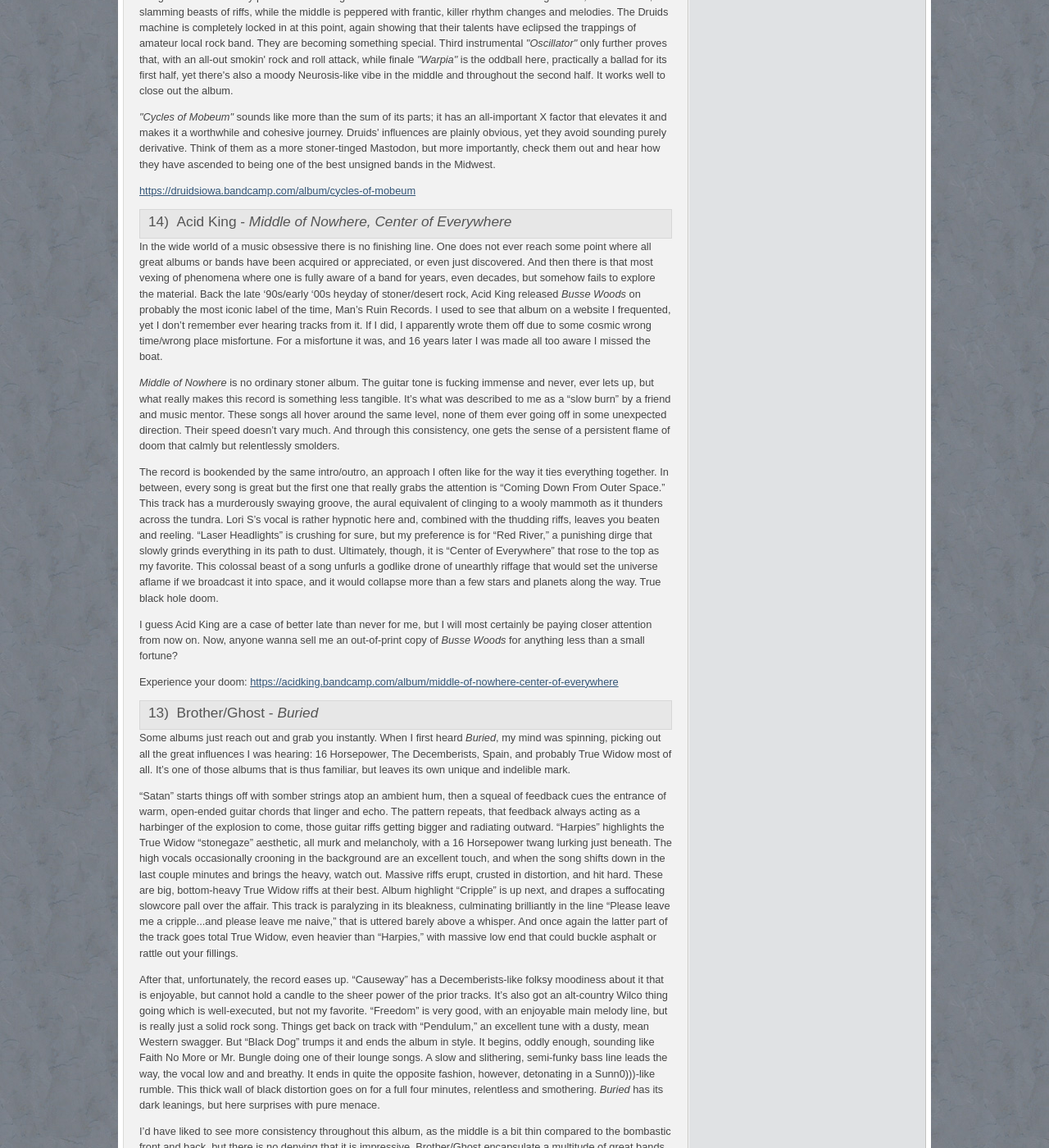
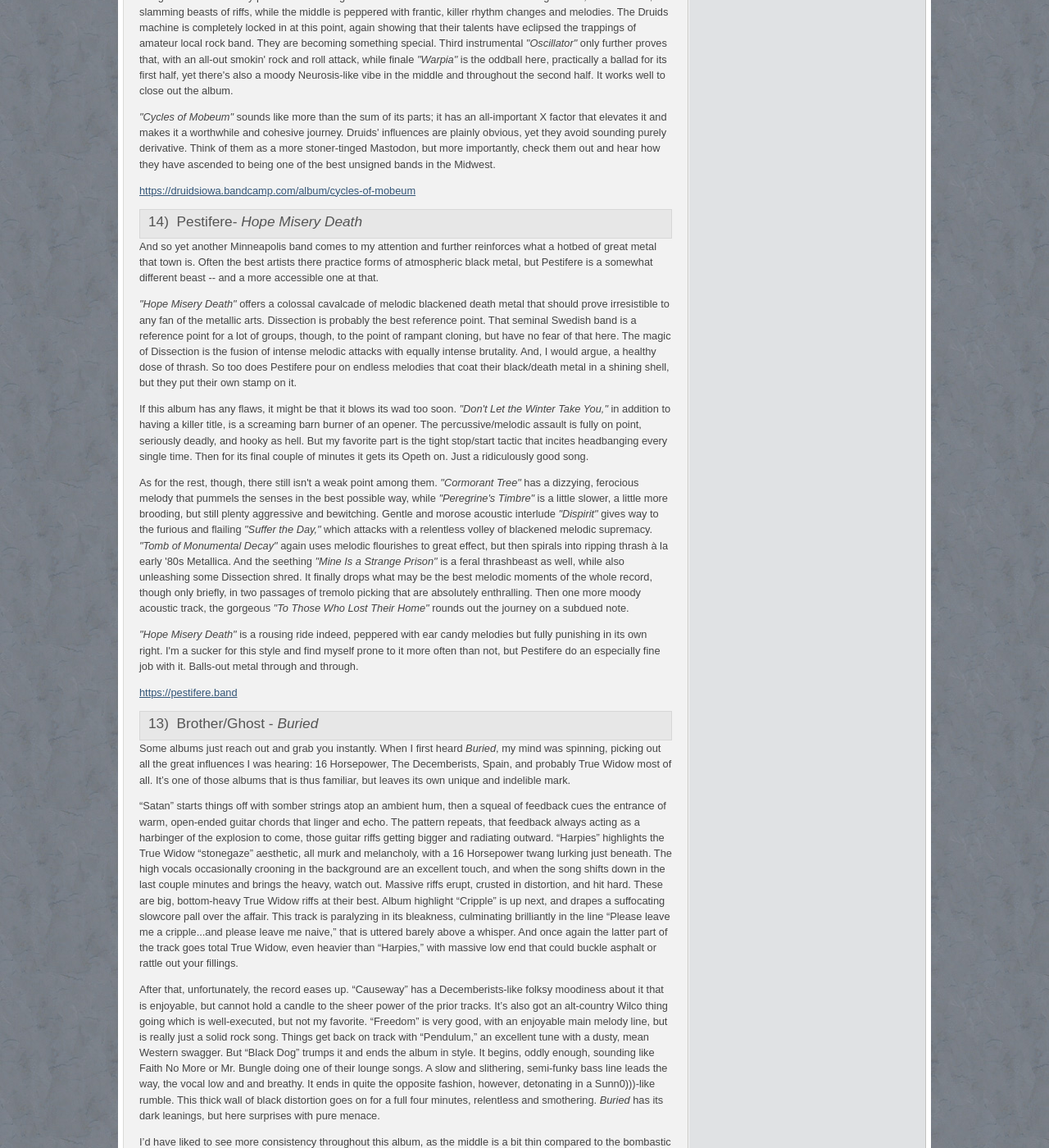
Before and after one commit to luminouscode/luminouscode.fimbulgnosis.com, a Jekyll site: the page built from valecnik/2016_reviews.html, in a window 1280 px wide and 1400 px high, scrolled down 812 px. Shown: the whole window at 82% size. Built offline with Jekyll 4.4.1, drawn with Linux system fonts in a browser that asks for light colours.

Commit message:
Update 14th review

```diff
--- a/valecnik/2016_reviews.html
+++ b/valecnik/2016_reviews.html
@@ -37,23 +37,26 @@
     </p>
   </div>
   <div class="post_meta">
-    <h3>14)&nbsp;&nbsp;Acid King - <i>Middle of Nowhere, Center of Everywhere</i></h3>
+    <h3>14)&nbsp;&nbsp;Pestifere- <i>Hope Misery Death</i></h3>
   </div>
   <div class="post_body">
     <p>
-    In the wide world of a music obsessive there is no finishing line. One does not ever reach some point where all great albums or bands have been acquired or appreciated, or even just discovered. And then there is that most vexing of phenomena where one is fully aware of a band for years, even decades, but somehow fails to explore the material. Back the late ‘90s/early ‘00s heyday of stoner/desert rock, Acid King released <i>Busse Woods</i> on probably the most iconic label of the time, Man’s Ruin Records. I used to see that album on a website I frequented, yet I don’t remember ever hearing tracks from it. If I did, I apparently wrote them off due to some cosmic wrong time/wrong place misfortune. For a misfortune it was, and 16 years later I was made all too aware I missed the boat.
+      And so yet another Minneapolis band comes to my attention and further reinforces what a hotbed of great metal that town is. Often the best artists there practice forms of atmospheric black metal, but Pestifere is a somewhat different beast -- and a more accessible one at that.
     </p>
     <p>
-    <i>Middle of Nowhere</i> is no ordinary stoner album. The guitar tone is fucking immense and never, ever lets up, but what really makes this record is something less tangible. It’s what was described to me as a “slow burn” by a friend and music mentor. These songs all hover around the same level, none of them ever going off in some unexpected direction. Their speed doesn’t vary much. And through this consistency, one gets the sense of a persistent flame of doom that calmly but relentlessly smolders.
+      <i>"Hope Misery Death"</i> offers a colossal cavalcade of melodic blackened death metal that should prove irresistible to any fan of the metallic arts. Dissection is probably the best reference point. That seminal Swedish band is a reference point for a lot of groups, though, to the point of rampant cloning, but have no fear of that here. The magic of Dissection is the fusion of intense melodic attacks with equally intense brutality. And, I would argue, a healthy dose of thrash. So too does Pestifere pour on endless melodies that coat their black/death metal in a shining shell, but they put their own stamp on it.
     </p>
     <p>
-    The record is bookended by the same intro/outro, an approach I often like for the way it ties everything together. In between, every song is great but the first one that really grabs the attention is “Coming Down From Outer Space.” This track has a murderously swaying groove, the aural equivalent of clinging to a wooly mammoth as it thunders across the tundra. Lori S’s vocal is rather hypnotic here and, combined with the thudding riffs, leaves you beaten and reeling. “Laser Headlights” is crushing for sure, but my preference is for “Red River,” a punishing dirge that slowly grinds everything in its path to dust. Ultimately, though, it is “Center of Everywhere” that rose to the top as my favorite. This colossal beast of a song unfurls a godlike drone of unearthly riffage that would set the universe aflame if we broadcast it into space, and it would collapse more than a few stars and planets along the way. True black hole doom.
+      If this album has any flaws, it might be that it blows its wad too soon. <i>"Don't Let the Winter Take You,"</i> in addition to having a killer title, is a screaming barn burner of an opener. The percussive/melodic assault is fully on point, seriously deadly, and hooky as hell. But my favorite part is the tight stop/start tactic that incites headbanging every single time. Then for its final couple of minutes it gets its Opeth on. Just a ridiculously good song.
     </p>
     <p>
-    I guess Acid King are a case of better late than never for me, but I will most certainly be paying closer attention from now on. Now, anyone wanna sell me an out-of-print copy of <i>Busse Woods</i> for anything less than a small fortune?
+      As for the rest, though, there still isn't a weak point among them. <i>"Cormorant Tree"</i> has a dizzying, ferocious melody that pummels the senses in the best possible way, while <i>"Peregrine's Timbre"</i> is a little slower, a little more brooding, but still plenty aggressive and bewitching. Gentle and morose acoustic interlude <i>"Dispirit"</i> gives way to the furious and flailing <i>"Suffer the Day,"</i> which attacks with a relentless volley of blackened melodic supremacy. <i>"Tomb of Monumental Decay"</i> again uses melodic flourishes to great effect, but then spirals into ripping thrash à la early '80s Metallica. And the seething <i>"Mine Is a Strange Prison"</i> is a feral thrashbeast as well, while also unleashing some Dissection shred. It finally drops what may be the best melodic moments of the whole record, though only briefly, in two passages of tremolo picking that are absolutely enthralling. Then one more moody acoustic track, the gorgeous <i>"To Those Who Lost Their Home"</i> rounds out the journey on a subdued note.
     </p>
     <p>
-    Experience your doom: <a href="https://acidking.bandcamp.com/album/middle-of-nowhere-center-of-everywhere" target="_">https://acidking.bandcamp.com/album/middle-of-nowhere-center-of-everywhere</a>
+      <i>"Hope Misery Death"</i> is a rousing ride indeed, peppered with ear candy melodies but fully punishing in its own right. I'm a sucker for this style and find myself prone to it more often than not, but Pestifere do an especially fine job with it. Balls-out metal through and through.
+    </p>
+    <p>
+      <a href="https://pestifere.band" target="_">https://pestifere.band</a>
     </p>
   </div>
   <div class="post_meta">
```
